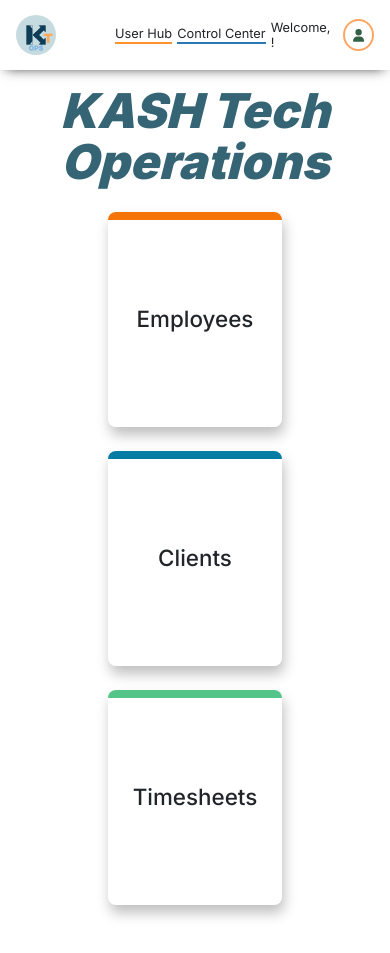
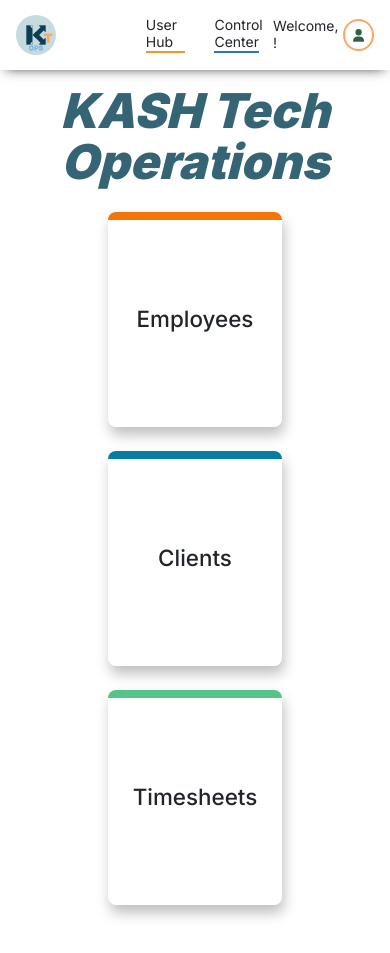
Before and after one commit to vishal-subramanyam/kash-ops-portal, a React (Create React App) app: page / in a window 390 px wide. Built offline with nearby package versions, Linux system fonts and the light colour scheme; no server answers; sample sign-in values are in the browser's storage; the HTML template or start-up script is replaced by a standard one.

Commit message:
working on responsive styles for nav bar

```diff
--- a/src/assets/styles/HomePage.css
+++ b/src/assets/styles/HomePage.css
@@ -481,6 +481,10 @@
     font-size: clamp(40px, 15px + 10vw, 70px);
   }
 
+  .kash_operations_home--user-welcome-msg {
+    flex-basis: 100%;
+  }
+
   .main-card--details_tag {
     transition: opacity 0.3s 0.3s linear, transform 0.3s 0.3s ease-out;
   }
--- a/src/assets/styles/NavBar.css
+++ b/src/assets/styles/NavBar.css
@@ -21,10 +21,24 @@
 .NavBar--nav-links-list li {
   display: flex;
   align-content: center;
+  justify-content: center;
+  max-width: 4rem;
+}
+
+.NavBar--user-hub-link-container {
+  width: 90%;
+}
+
+.NavBar--nav-links-list li a,
+.NavBar--nav-links-list li p {
+  font-size: 14px;
 }
 
 .NavBar--control-center-link {
   text-decoration: none;
+  border-bottom: 2px solid #297ab4;
+  font-size: 0.8rem;
+  width: 70%;
 }
 
 .NavBar--nav-links-list {
@@ -66,11 +80,7 @@
   border-bottom: 2px solid #ff922d;
   font-size: 0.8rem;
   text-decoration: none;
-}
-
-.NavBar--control-center-link-container {
-  border-bottom: 2px solid #297ab4;
-  font-size: 0.8rem;
+  width: 70%;
 }
 
 .NavBar--profile-nav-link-hide {
@@ -176,6 +186,27 @@
   }
 }
 
+@media (min-width: 650px) {
+  .NavBar--nav-links-list {
+    grid-gap: 15px;
+  }
+
+  .NavBar--user-hub-link {
+    width: 100%;
+  }
+
+  .NavBar--nav-links-list li {
+    max-width: 6rem;
+  }
+
+  .NavBar--user-hub-link-container {
+    width: 100%;
+  }
+  .NavBar--control-center-link {
+    width: 100%;
+  }
+}
+
 /* @media only screen and (min-device-width: 768px) and (max-device-width: 1024px) and (-webkit-min-device-pixel-ratio: 1) {
   .NavBar--nav-links-list {
     width: 23rem;
--- a/src/assets/styles/Styles.css
+++ b/src/assets/styles/Styles.css
@@ -810,6 +810,10 @@
     flex-direction: unset;
   } */
 
+  .kash_operations_home--catgories-holder {
+    flex-direction: row;
+  }
+
   .kash_operations_home--main-card--wrapper {
     flex-basis: 45%;
   }
--- a/src/components/NavBar.js
+++ b/src/components/NavBar.js
@@ -142,11 +142,9 @@
           </li>
           <li>
             <p className="kash_operations_home--user-welcome-msg">
-              Welcome,{" "}
-              <span id="kash_ops_user--first-name">
-                {props.userInfo.FirstName}
-              </span>
-              !
+              Welcome, {/* <span id="kash_ops_user--first-name"> */}
+              {props.userInfo.FirstName}
+              {/* </span> */}!
             </p>
           </li>
           <li
```
